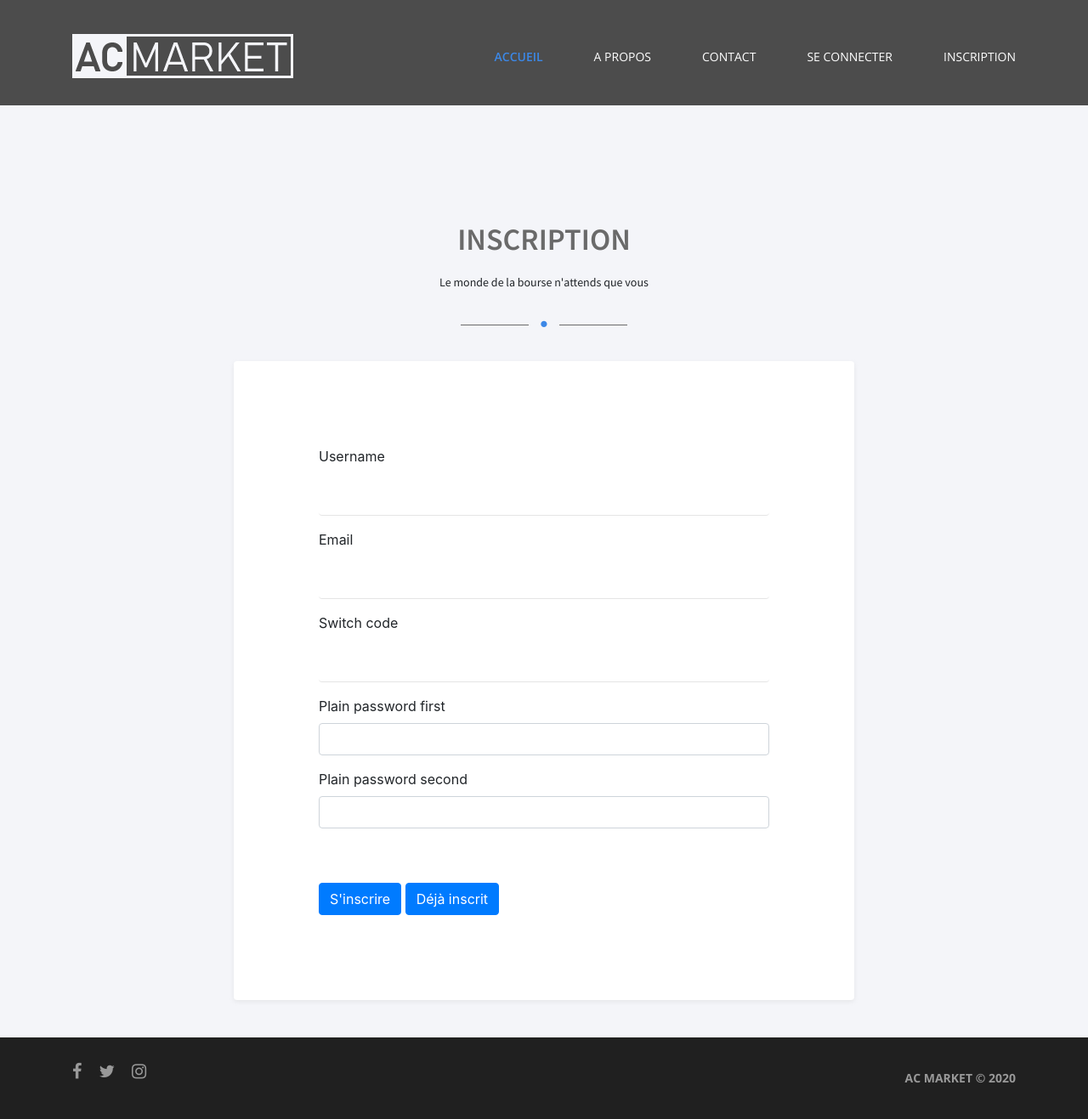
After one commit to elneris/ACNH, a Symfony app: template templates/registration/register.html.twig in a window 1280 px wide. The commit adds this page. Shown: the whole page at 85% size. Run offline with Twig, Linux system fonts and the light colour scheme; the template is opened without the code that fills it, so the values that code supplies are empty; form fields are guessed from the names that the template uses; style sheets or scripts are compiled from the project's sources; some libraries are stand-ins or nearby versions.

Commit message:
registration member and login

```diff
--- a/public/css/main.css
+++ b/public/css/main.css
@@ -5,7 +5,16 @@ Website by Websolute
 Base
 --------------------------------------------------*/
 @import url("https://fonts.googleapis.com/css?family=Lato:300,400,700|Open+Sans:300,400,600,700|Source+Sans+Pro:300,400,600,700&display=swap");
+
+html {
+  height: 100%;
+}
+
 body {
+  min-height: 100%;
+  margin: 0;
+  padding: 0;
+  position: relative;
   font-family: "Open Sans";
   font-weight: 400;
   color: #999999; }
@@ -1238,6 +1247,10 @@ header {
 Footer
 --------------------------------------------------*/
 footer {
+  position: absolute;
+  left: 0;
+  right: 0;
+  bottom: 0;
   background: #202020;
   padding: 25px 0;
   overflow: hidden;
@@ -1452,8 +1465,8 @@ Slider
     display: none; } }
 
 .intro-page {
-  padding: 200px 0 140px;
-  background-image: url("../assets/img/slider.jpg");
+  padding: 110px 0 14px;
+  background-color: #ffffff;
   background-size: cover;
   background-position: center;
   color: #ffffff;
--- a/src/Controller/SecurityController.php
+++ b/src/Controller/Security/SecurityController.php
@@ -1,6 +1,6 @@
 <?php
 
-namespace App\Controller;
+namespace App\Controller\Security;
 
 use Symfony\Bundle\FrameworkBundle\Controller\AbstractController;
 use Symfony\Component\HttpFoundation\Response;
--- a/templates/base.html.twig
+++ b/templates/base.html.twig
@@ -17,9 +17,17 @@
         {% endblock %}
     </head>
     <body>
+
+        {% include 'inc/_header.html.twig' %}
+
+        {% if app.request.requestUri != '/' and app.request.requestUri != '/home' %}
+            <div class="intro-page"></div>
+        {% endif %}
+
         {% block body %}
         {% endblock %}
 
+        {% include 'inc/_footer.html.twig' %}
         {% block javascripts %}
             <script type="text/javascript">
                 window.odometerOptions = {
--- /dev/null
+++ b/templates/inc/_footer.html.twig
@@ -0,0 +1,16 @@
+<footer>
+    <div class="container">
+        <div class="row">
+            <div class="col-md-6 col-sm-12">
+                <ul>
+                    <li><a href="#"><i class="fa fa-facebook"></i></a></li>
+                    <li><a href="#"><i class="fa fa-twitter"></i></a></li>
+                    <li><a href="#"><i class="fa fa-instagram"></i></a></li>
+                </ul>
+            </div>
+            <div class="col-md-6 col-sm-12">
+                <p><a href="https://ac-market.fr/">AC MARKET <b>©</b> 2020</a></p>
+            </div>
+        </div>
+    </div>
+</footer>
--- /dev/null
+++ b/templates/inc/_header.html.twig
@@ -0,0 +1,31 @@
+<header>
+    <div class="container">
+        <div class="logo">
+            <a href="{{ path('home') }}"><img src="{{ asset('assets/img/logo.png') }}" alt=""/></a>
+        </div>
+        <div class="menu">
+            <ul>
+                <li><a href="{{ path('home') }}" class="active">Accueil</a></li>
+                {% if app.user %}
+                    <li><a href="">Market</a></li>
+                {% endif %}
+
+                <li><a href="">A propos</a></li>
+                <li><a href="">Contact</a></li>
+
+                {% if app.user %}
+                    {% if 'ROLE_ADMIN' in app.user.roles %}
+                    <li><a href="{{ path('easyadmin') }}">Admin</a></li>
+                        {% else %}
+                            <li><a href="">Mon espace</a></li>
+                    {% endif %}
+                            <li><a href="{{ path('app_logout') }}">Se déconnecter</a></li>
+                {% else %}
+                    <li><a href="{{ path('app_login') }}">Se connecter</a></li>
+                    <li><a href="{{ path('member_registration') }}">Inscription</a></li>
+                {% endif %}
+            </ul>
+        </div>
+        <div class="mobile-menu"><i class="fa fa-bars"></i></div>
+    </div>
+</header>
--- /dev/null
+++ b/templates/registration/register.html.twig
@@ -0,0 +1,40 @@
+{% extends 'base.html.twig' %}
+
+{% block title %}Inscription{% endblock %}
+
+{% block body %}
+
+    {% if app.user %}
+        <section class="keep-touch">
+            <div class="container">
+                <h2>Vous êtes déjà connecté {{ app.user.username }}</h2>
+                <p><a href="{{ path('index') }}">Retourner à l'accueil</a></p>
+                <span class="dot-dash dark">.</span>
+            </div>
+        </section>
+    {% else %}
+        {{ form_start(form) }}
+        <section class="keep-touch">
+            <div class="container">
+                <h2>Inscription</h2>
+                <p>Le monde de la bourse n'attends que vous</p>
+                <span class="dot-dash dark">.</span>
+                <div class="row">
+                    <div class="col-md-8 offset-2">
+                        <div class="keep-touch--white">
+                            {{ form_row(form.username) }}
+                            {{ form_row(form.email) }}
+                            {{ form_row(form.switchCode) }}
+                            {{ form_row(form.plainPassword.first) }}
+                            {{ form_row(form.plainPassword.second) }}
+                            <button class="btn btn btn-primary mt-5" type="submit">S'inscrire</button>
+                            <a class="btn btn btn-primary mt-5" href="{{ path('app_login') }}">Déjà inscrit</a>
+                        </div>
+                    </div>
+                </div>
+            </div>
+        </section>
+        {{ form_end(form) }}
+    {% endif %}
+
+{% endblock %}
--- a/templates/security/login.html.twig
+++ b/templates/security/login.html.twig
@@ -1,6 +1,6 @@
 {% extends 'base.html.twig' %}
 
-{% block title %}Log in!{% endblock %}
+{% block title %}Connexion{% endblock %}
 
 {% block body %}
 <form method="post">
@@ -31,6 +31,7 @@
                                value="{{ csrf_token('authenticate') }}"
                         >
                         <button class="btn btn btn-primary mt-5" type="submit">Se connecter</button>
+                        <a class="btn btn btn-primary mt-5" href="{{ path('member_registration') }}">S'inscrire</a>
                     </div>
                 </div>
             </div>
```
Also changed, not shown: src/Controller/Security/RegistrationController.php (added, +53 -0 lines), src/Entity/Member.php (+15 -2 lines), src/Form/MemberType.php (+30 -5 lines), src/Security/AppAuthenticator.php (+12 -3 lines), templates/home/index.html.twig (+3 -36 lines), 3 other files.
